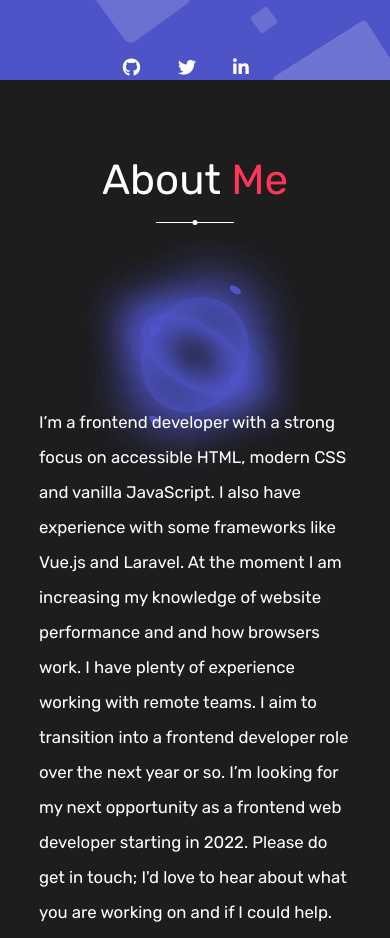
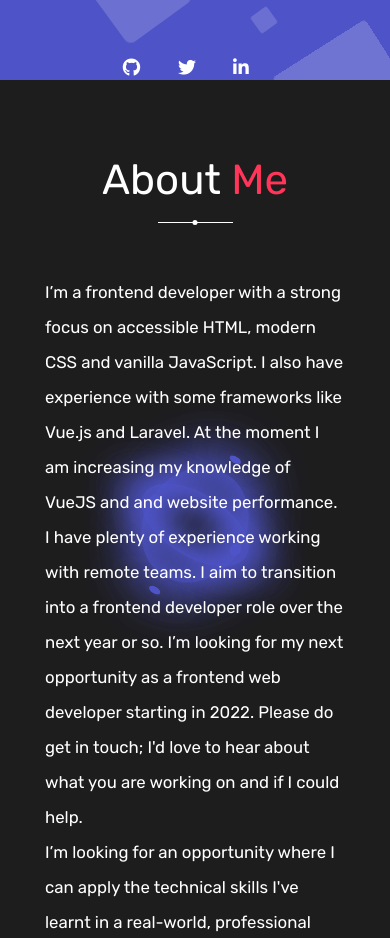
Before and after one commit to promisszn/portfolio, a plain HTML site: page index.html in a window 390 px wide. Shown: the part 739-1677 px from the top of the page. Drawn offline with Linux system fonts and the light colour scheme.

Commit message:
added extra styling

```diff
--- a/index.html
+++ b/index.html
@@ -84,8 +84,7 @@
             <div class="right-col">
                 <p class="about-para">I’m a frontend developer with a strong focus on accessible HTML, modern CSS and
                     vanilla JavaScript. I also have experience with some frameworks like Vue.js and Laravel.
-                    At the moment I am increasing my knowledge of website performance and and how browsers
-                    work.
+                    At the moment I am increasing my knowledge of VueJS and and website performance.
                     I have plenty of experience working with remote teams. I aim to
                     transition into a frontend developer role over the next year or so. I’m looking for my next
                     opportunity as a frontend web developer starting in 2022. Please do get in touch; I'd love to hear
--- a/styles.css
+++ b/styles.css
@@ -377,6 +377,7 @@ body {
     display: grid;
     grid-template-columns: 40% 60%;
     grid-gap: 50px;
+    position: relative;
 }
 
 .left-col, .right-col{
@@ -731,6 +732,15 @@ body {
         min-width: 300px;
     }
 
+    .view {
+        position: absolute;
+        top: 300px;
+    }
+
+    .about-me-container {
+        margin-top: 0;
+    }
+
     .skill-container{
         grid-template-columns: repeat(2, 1fr);
     }
@@ -763,7 +773,7 @@ body {
         min-width: 300px;
         text-align: center;
     }
-    .project, .contact{
+    .project, .contact, .about{
         width: 300px;
         margin: 0 auto;
         padding: 50px 0;
```
